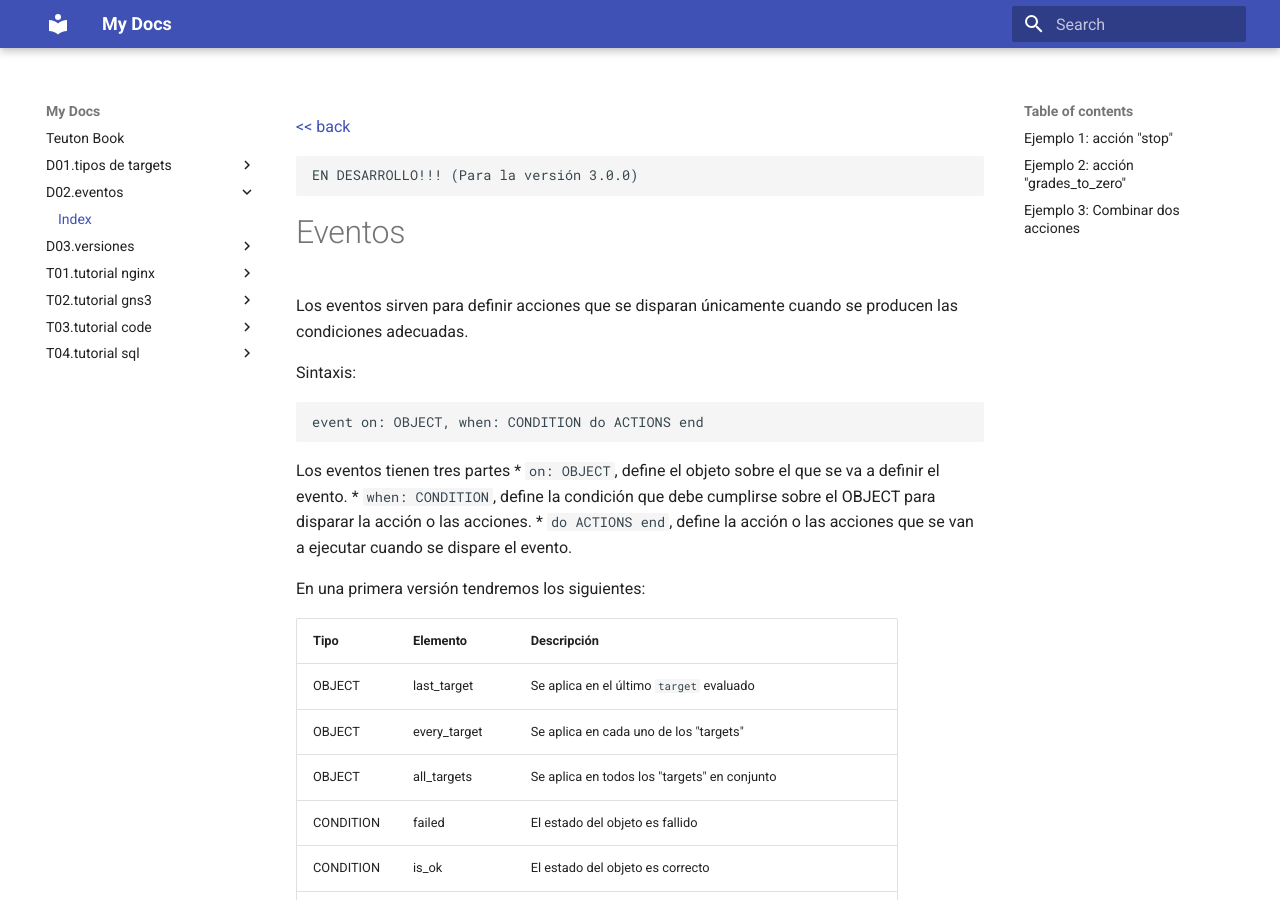
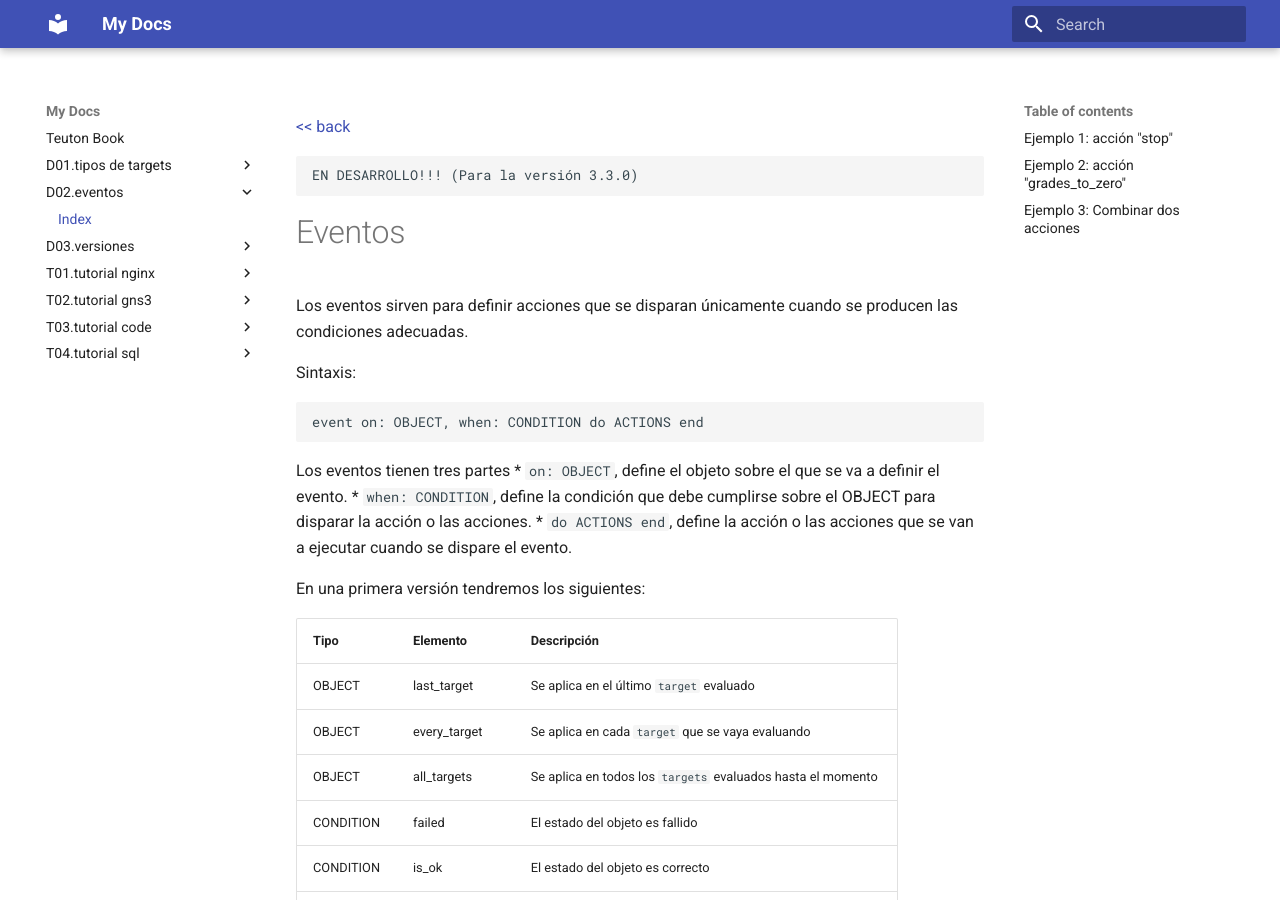
Before and after one commit to dvarrui/teuton-book, an MkDocs documentation site: the page built from docs/d02.eventos/index.md, in a window 1280 px wide and 900 px high. Built offline with MkDocs 1.6.1 and Material for MkDocs 9.7.7, drawn with Linux system fonts in a browser that asks for light colours; some of the changed text lies outside the part shown.

Commit message:
docs: events

````diff
--- a/docs/d02.eventos/index.md
+++ b/docs/d02.eventos/index.md
@@ -1,7 +1,7 @@
 [<< back](../index.md)
 
 ```
-EN DESARROLLO!!! (Para la versión 3.0.0)
+EN DESARROLLO!!! (Para la versión 3.3.0)
 ```
 
 # Eventos
@@ -20,11 +20,11 @@ Los eventos tienen tres partes
 
 En una primera versión tendremos los siguientes:
 
-| Tipo      | Elemento       | Descripción                                  |
-| --------- | -------------- | -------------------------------------------- |
-| OBJECT    | last_target    | Se aplica en el último `target` evaluado     |
-| OBJECT    | every_target   | Se aplica en cada uno de los "targets"       |
-| OBJECT    | all_targets    | Se aplica en todos los "targets" en conjunto |
+| Tipo      | Elemento       | Descripción                                      |
+| --------- | -------------- | ------------------------------------------------ |
+| OBJECT    | last_target    | Se aplica en el último `target` evaluado         |
+| OBJECT    | every_target   | Se aplica en cada `target` que se vaya evaluando |
+| OBJECT    | all_targets    | Se aplica en todos los `targets` evaluados hasta el momento |
 | CONDITION | failed         | El estado del objeto es fallido              |
 | CONDITION | is_ok          | El estado del objeto es correcto             |
 | ACTION    | scores_to_zero | Todos los puntos ganados hasta el momento se ponen a cero |
@@ -59,7 +59,7 @@ Es test se ejecuta de la siguiente forma:
 * target 1: Se evalúa y se puntúa.
 * target 2: Se evalúa y se puntúa.
 * event:
-    * `on: :last_taget`: según el resultado del último target haremos:
+    * `on: :last_target`: según el resultado del último target haremos:
     * `when: :failed`
         * Si el resultado es un fallo, entonces el test se termina aquí (para este `case`).
         * Si el resultado es correcto, se continúa de forma normal con el target 3.
@@ -95,7 +95,7 @@ Es test se ejecuta de la siguiente forma:
 * target 1: Se ejecuta y se evalúa.
 * target 2: Se ejecuta y se evalúa.
 * event:
-    * `on: :last_targt`, según el resultado del último target haremos:
+    * `on: :last_target`, según el resultado del último target haremos:
     * `when: :failed`
         * Si el resultado es un fallo, entonces todos los "targets" evaluados hasta el momento se ponen a cero.
         * Si el resultado es correcto se continúa de forma normal.
````
